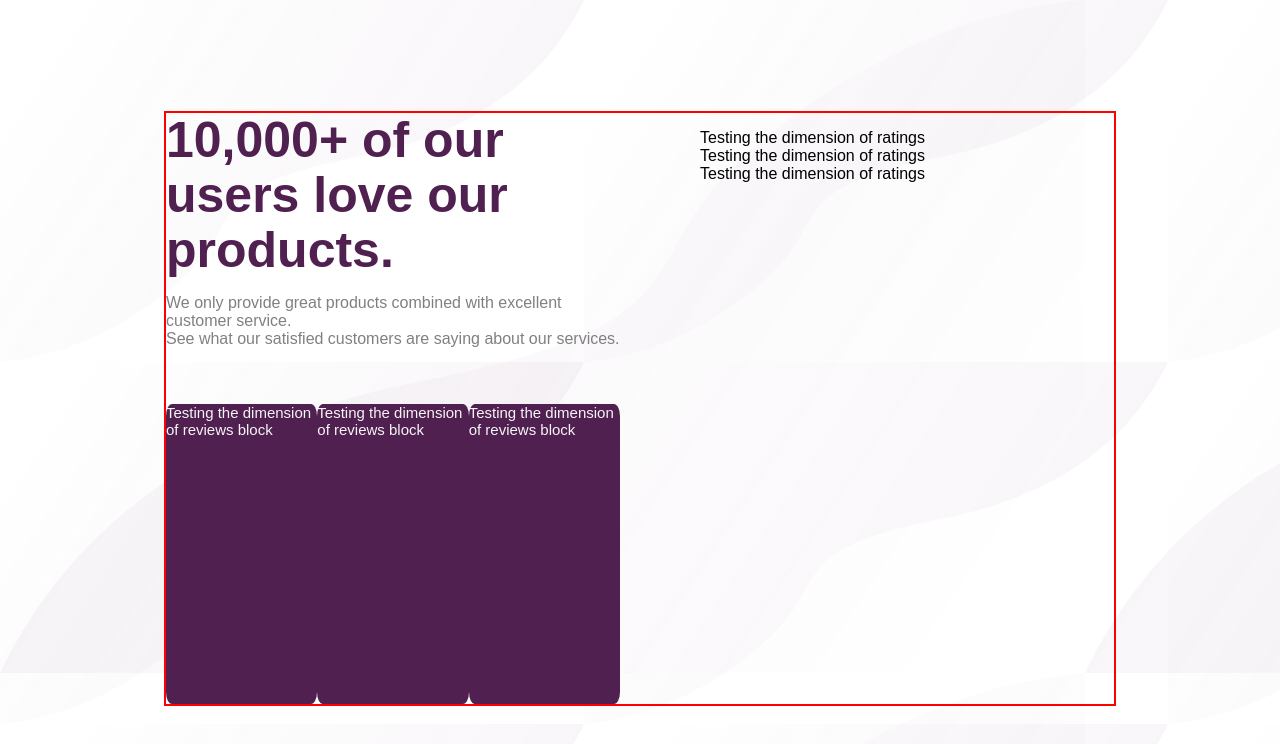
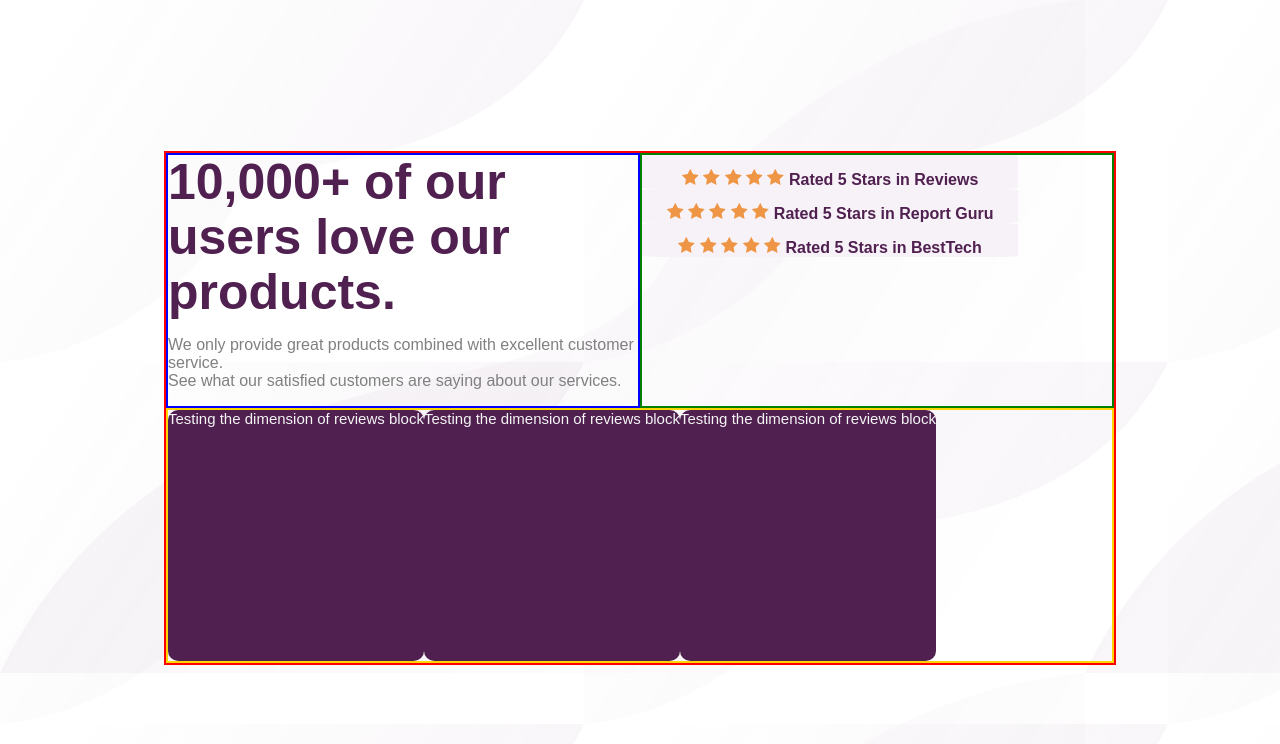
Before and after one commit to RobertK1229/Helium_challenge, a plain HTML site: page Index.html in a window 1280 px wide. Drawn offline with Linux system fonts and the light colour scheme.

Commit message:
refined grid layout for content-grid added 5 star ratings + text Added weight and color to some text renamed html elements and accompanying css names to where they belong on the content-grid

```diff
--- a/Index.html
+++ b/Index.html
@@ -9,18 +9,50 @@
 <body>
 <!--Parent grid container-->
 <div class="content-grid">
-    <div id="">
-        <header id="hook">10,000+ of our<br> users love our<br> products.</header>
-        <p style="color: gray; font-weight: 500"> We only provide great products combined with excellent customer service.<br> See what our satisfied customers are saying about our services.</p>
+    <!--top half of the content grid-->
+    <div class="top">
+        <div id="left" style="border: 2px solid blue">
+            <header id="hook">10,000+ of our<br> users love our<br> products.</header>
+            <p style="color: gray; font-weight: 500"> We only provide great products combined with excellent customer
+                service.<br> See what our satisfied customers are saying about our services.</p>
+        </div>
+
+        <!--Left and right components for the top half of the content grid-->
+        <div id="right" style="font-weight: 700; color: #502050; border: 2px solid green">
+            <div class="rating-grid">
+            <span>
+                <img src="Images/icon-star.svg" alt="star">
+                <img src="Images/icon-star.svg" alt="star">
+                <img src="Images/icon-star.svg" alt="star">
+                <img src="Images/icon-star.svg" alt="star">
+                <img src="Images/icon-star.svg" alt="star">
+            </span>
+                Rated 5 Stars in Reviews
+            </div>
+            <div class="rating-grid">
+            <span>
+                <img src="Images/icon-star.svg" alt="star">
+                <img src="Images/icon-star.svg" alt="star">
+                <img src="Images/icon-star.svg" alt="star">
+                <img src="Images/icon-star.svg" alt="star">
+                <img src="Images/icon-star.svg" alt="star">
+            </span>
+                Rated 5 Stars in Report Guru
+            </div>
+            <div class="rating-grid">
+            <span>
+                <img src="Images/icon-star.svg" alt="star">
+                <img src="Images/icon-star.svg" alt="star">
+                <img src="Images/icon-star.svg" alt="star">
+                <img src="Images/icon-star.svg" alt="star">
+                <img src="Images/icon-star.svg" alt="star">
+            </span>
+                Rated 5 Stars in BestTech
+            </div>
+        </div>
     </div>
-    <div id="ratings">
-        <ul style="list-style-type: none">
-            <li>Testing the dimension of ratings</li>
-            <li>Testing the dimension of ratings</li>
-            <li>Testing the dimension of ratings</li>
-        </ul>
-    </div>
-    <div class="flex-container">
+    <!--bottom half of the content grid-->
+    <div class="bottom" style="border: 2px solid gold">
         <div>Testing the dimension of reviews block</div>
         <div>Testing the dimension of reviews block</div>
         <div>Testing the dimension of reviews block</div>
--- a/Style.sass
+++ b/Style.sass
@@ -6,28 +6,38 @@ body
   justify-content: center
   align-items: center
 
-.content-grid
-  display: grid
-  grid-template-columns: 1fr 1fr
-  grid-template-rows: auto 300px
-  grid-gap: 40px
-  margin: 0 auto
-  max-width: 75%
-  border: 2px red solid
-
-//.content-grid > div
-//  padding: 15px
-
 #hook
   color: #502050
   line-height: 1.1
   font-weight: 700
   font-size: 50px
 
-.flex-container
+.content-grid
+  display: grid
+  grid-template-rows: 1fr 1fr
+  max-width: 75%
+  border: 2px red solid
+
+#right > div
+  background: hsl(300, 24%, 96%)
+  padding-top: 3%
+  text-align: center
+  display: inline-block
+  min-width: 80%
+  border-radius: 4%
+
+.rating-grid
+  display: grid
+  grid-template-columns: 30px 30px 30px 30px 30px auto
+
+.top
+  display: grid
+  grid-template-columns: 1fr 1fr
+
+.bottom
   display: flex
 
-.flex-container > div
+.bottom > div
   font-size: 15px
   color: whitesmoke
   background: hsl(300, 43%, 22%)
```
Also changed, not shown: Style.css, 1 other file.
